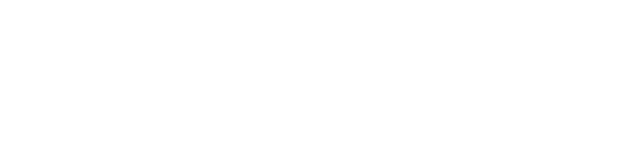
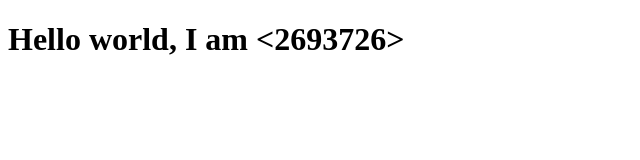
Before and after one commit to Bohlale-Mabonga/LAB1SUBF, a plain HTML site: page index.html in a window 1280 px wide. Shown: the whole page, without its empty margins (0-640 px from the left). Drawn offline with Linux system fonts and the light colour scheme.

Commit message:
I filled in my details in the index html file

```diff
--- a/index.html
+++ b/index.html
@@ -6,6 +6,7 @@
     <title>Document</title>
 </head>
 <body>
+    <h1>Hello world, I am <2693726></h1>
 
 </body>
 </html>
```
